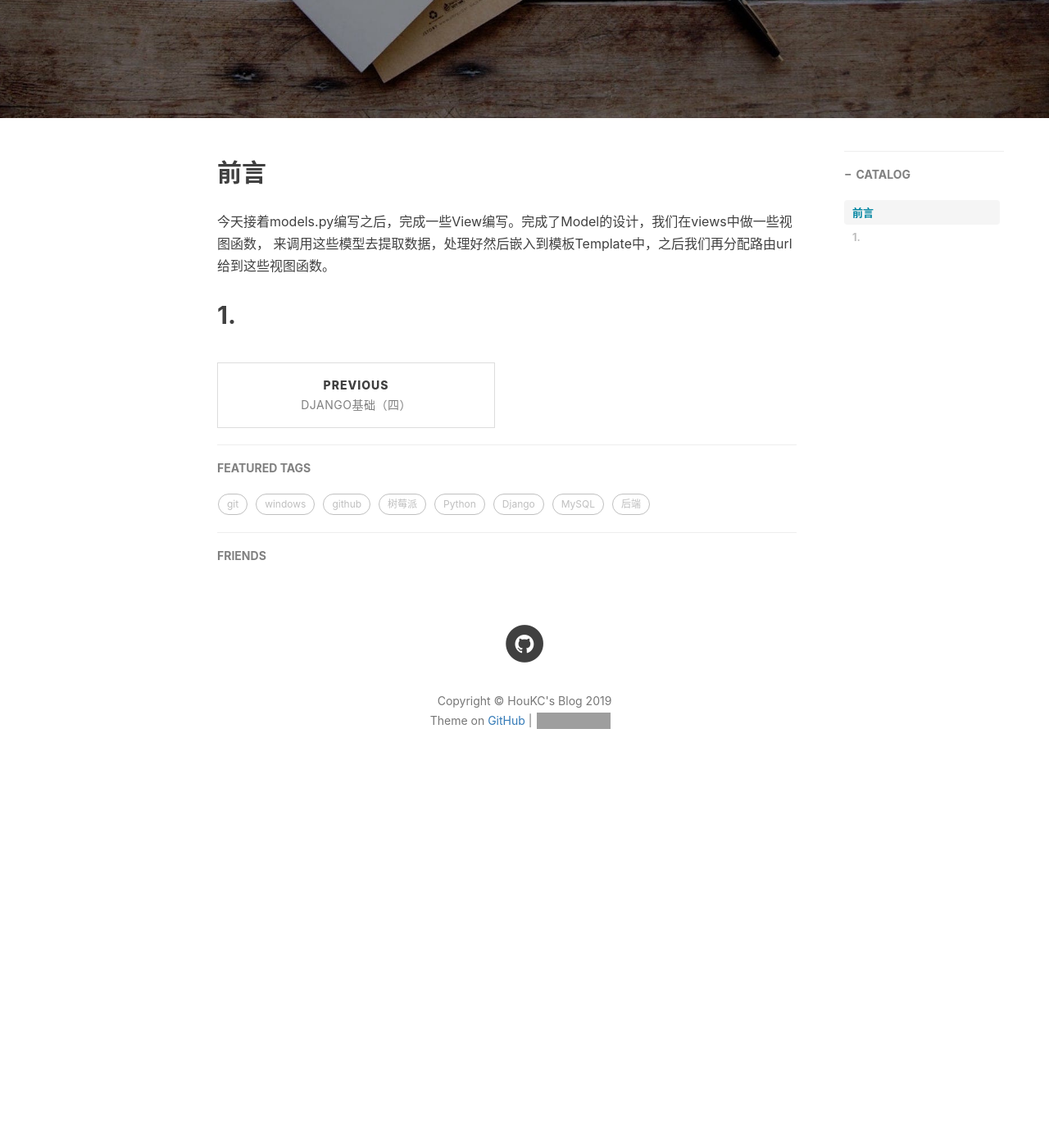
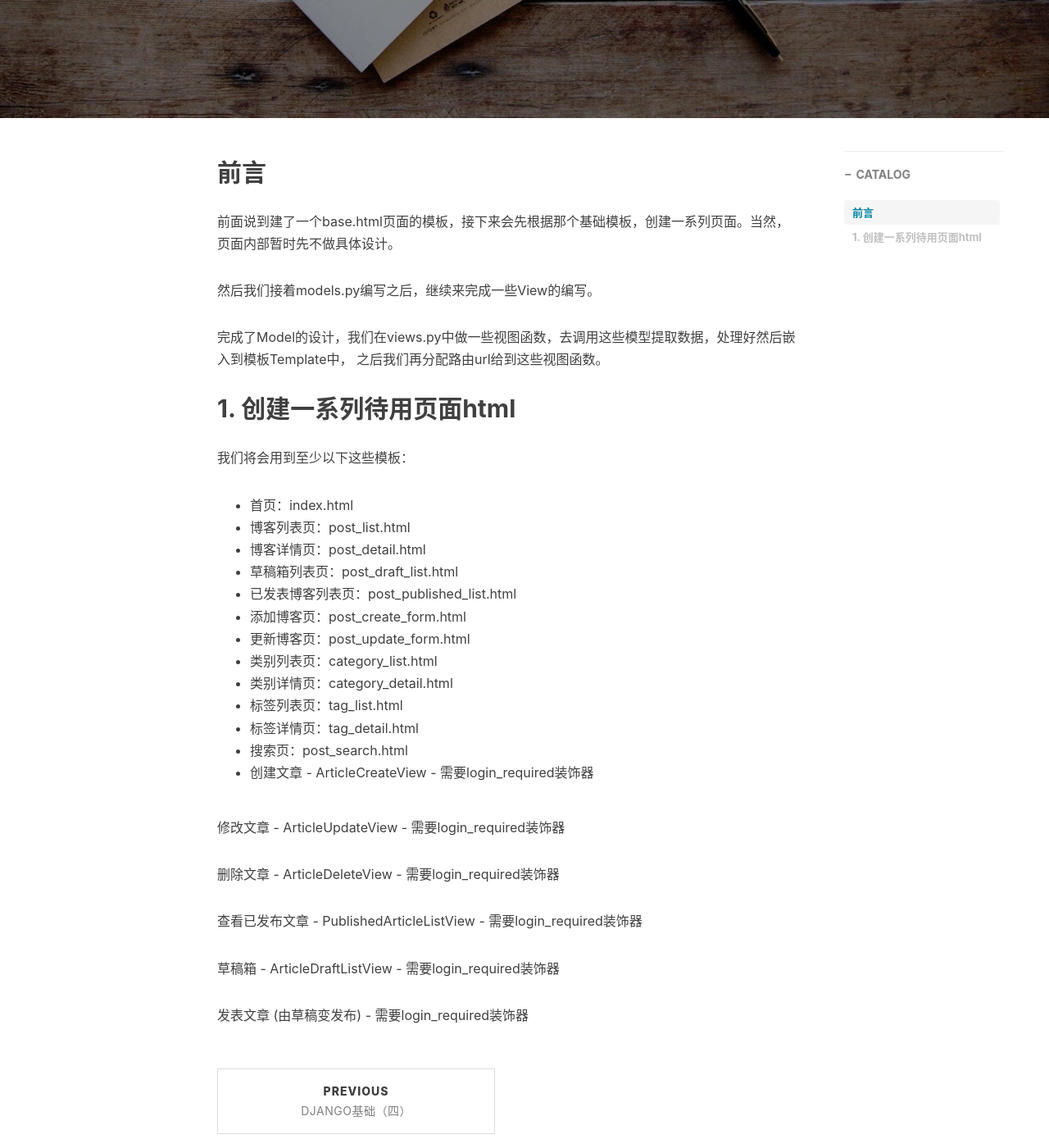
Before and after one commit to HouKC/houkc.github.io, a Jekyll site: the page built from _posts/2019-12-20-django5.md, in a window 1280 px wide and 1400 px high, scrolled down 463 px. Shown: the whole window at 82% size. Built offline with Jekyll 4.4.1, drawn with Linux system fonts in a browser that asks for light colours; nearby versions of some CDN libraries; comment, search, counter and statistics services are not loaded; before the commit the page ends 1446 px from its top, so only the background shows below that; grey boxes are pictures that could not be loaded.

Commit message:
update django5.md

```diff
--- a/_posts/2019-12-20-django5.md
+++ b/_posts/2019-12-20-django5.md
@@ -13,7 +13,37 @@ tags:
 ---
 
 ## 前言
-今天接着models.py编写之后，完成一些View编写。完成了Model的设计，我们在views中做一些视图函数，
-来调用这些模型去提取数据，处理好然后嵌入到模板Template中，之后我们再分配路由url给到这些视图函数。
+前面说到建了一个base.html页面的模板，接下来会先根据那个基础模板，创建一系列页面。当然，页面内部暂时先不做具体设计。
 
-## 1.
+然后我们接着models.py编写之后，继续来完成一些View的编写。
+
+完成了Model的设计，我们在views.py中做一些视图函数，去调用这些模型提取数据，处理好然后嵌入到模板Template中，
+之后我们再分配路由url给到这些视图函数。
+
+## 1. 创建一系列待用页面html
+我们将会用到至少以下这些模板：
+
+- 首页：index.html
+- 博客列表页：post_list.html
+- 博客详情页：post_detail.html
+- 草稿箱列表页：post_draft_list.html
+- 已发表博客列表页：post_published_list.html
+- 添加博客页：post_create_form.html
+- 更新博客页：post_update_form.html
+- 类别列表页：category_list.html
+- 类别详情页：category_detail.html
+- 标签列表页：tag_list.html
+- 标签详情页：tag_detail.html
+- 搜索页：post_search.html
+-
+创建文章 - ArticleCreateView - 需要login_required装饰器
+
+修改文章 - ArticleUpdateView - 需要login_required装饰器
+
+删除文章 - ArticleDeleteView - 需要login_required装饰器
+
+查看已发布文章 - PublishedArticleListView - 需要login_required装饰器
+
+草稿箱 - ArticleDraftListView - 需要login_required装饰器
+
+发表文章 (由草稿变发布) - 需要login_required装饰器
```
